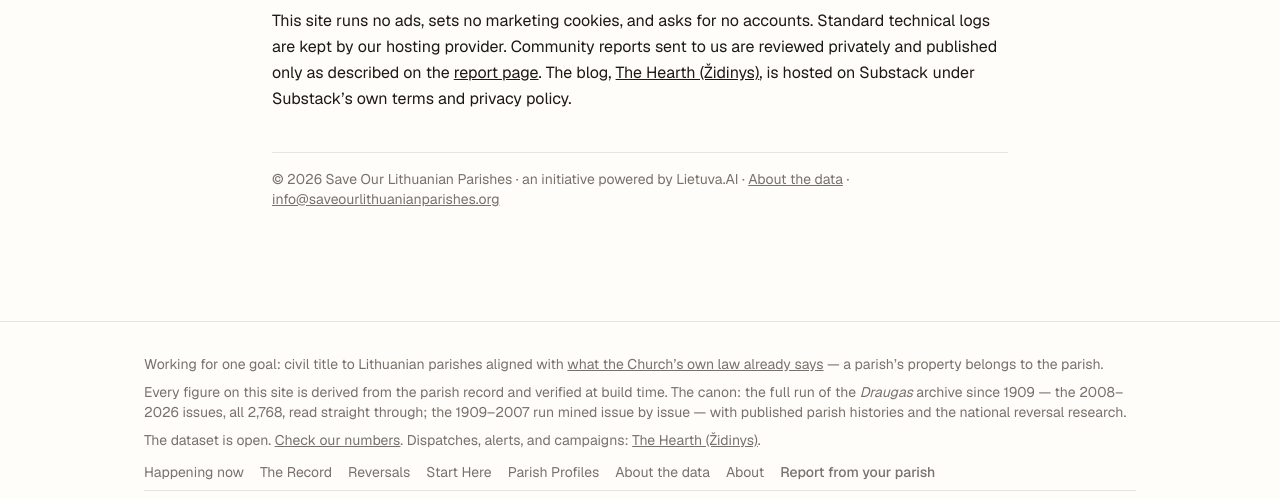
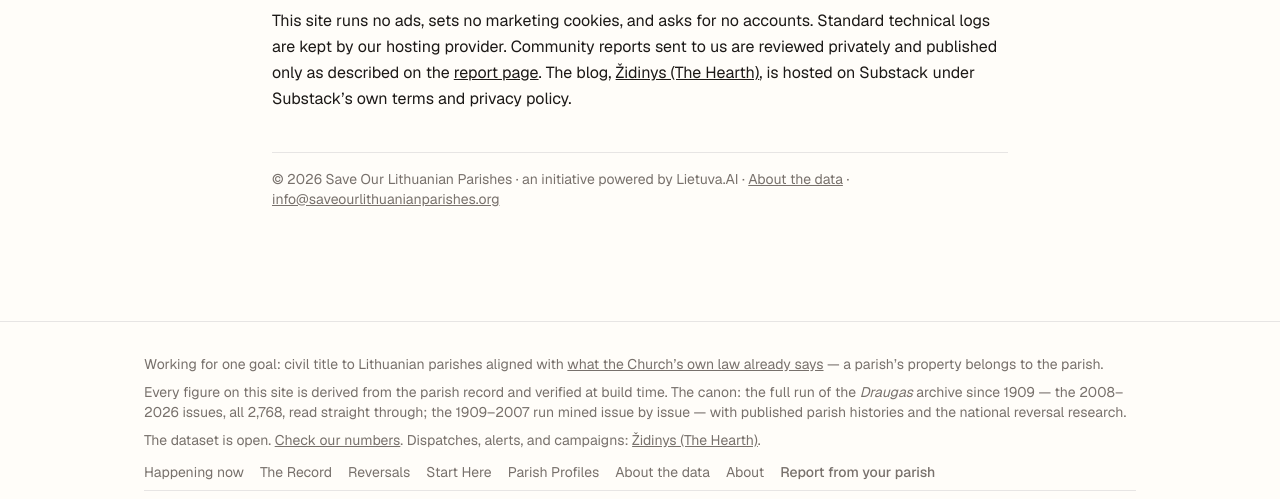
Before and after one commit to LietuvaAI/save-our-lithuanian-parishes, a Next.js app: page /legal in a window 1280 px wide. Shown: the part 1848-2347 px from the top of the page. Built offline with nearby package versions, Linux system fonts and the light colour scheme.

Commit message:
Name order: Židinys (The Hearth) — Lithuanian-first (Vilija 2026-07-19)
Co-Authored-By: Claude Fable 5 <noreply@anthropic.com>

```diff
--- a/app/layout.tsx
+++ b/app/layout.tsx
@@ -107,7 +107,7 @@ export default function RootLayout({
                 href="https://blog.saveourlithuanianparishes.org"
                 className="underline hover:text-foreground"
               >
-                The Hearth (Židinys)
+                Židinys (The Hearth)
               </a>
               .
             </p>
--- a/app/legal/page.tsx
+++ b/app/legal/page.tsx
@@ -217,7 +217,7 @@ export default function LegalPage() {
             href="https://blog.saveourlithuanianparishes.org"
             className="underline hover:text-accent"
           >
-            The Hearth (Židinys)
+            Židinys (The Hearth)
           </a>
           , is hosted on Substack under Substack&rsquo;s own terms and
           privacy policy.
```
